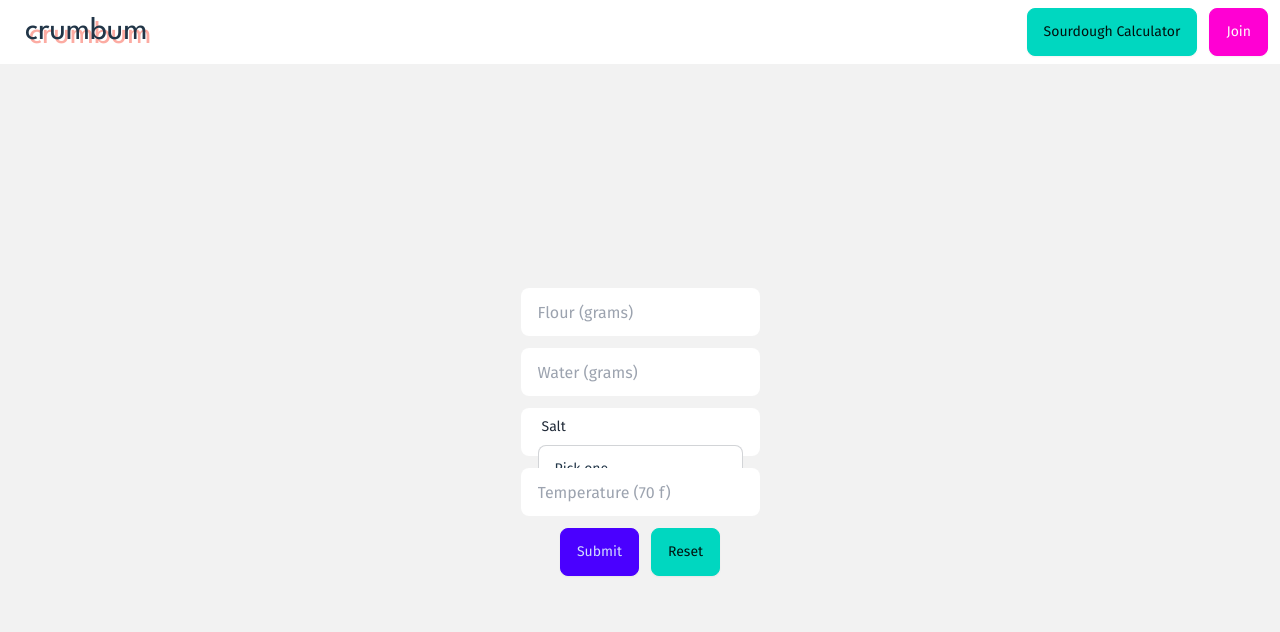
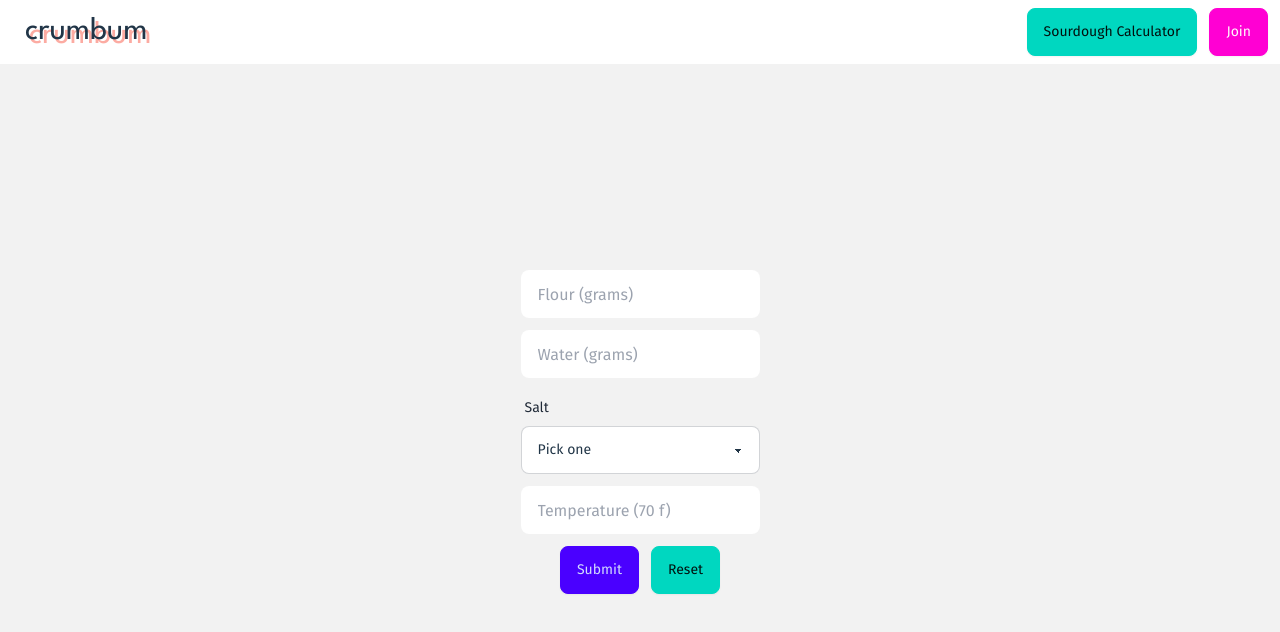
Before and after one commit to alexwittwer/crumbum, a React (Vite) app: page /calculator in a window 1280 px wide. Shown: the top 632 px of the page. Built offline with nearby package versions, Linux system fonts and the light colour scheme.

Commit message:
Update SDCalculator.jsx

```diff
--- a/src/components/Common/SDCalculator.jsx
+++ b/src/components/Common/SDCalculator.jsx
@@ -48,8 +48,6 @@ export default function SDCalculator() {
               handleWater(e.target.value);
             }}
           />
-          <div className="flex input justify-between">
-            {" "}
             <label className="form-control w-full max-w-xs">
   <div className="label">
     <span className="label-text">Salt</span>
@@ -62,7 +60,6 @@ export default function SDCalculator() {
                 <option>2%</option>
               </select>
             </label>
-          </div>
           <input
             className="input"
             type="number"
```
